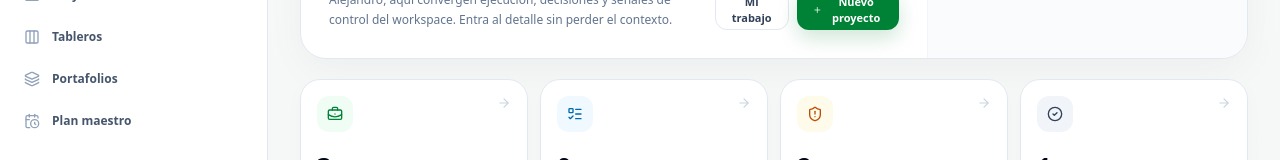
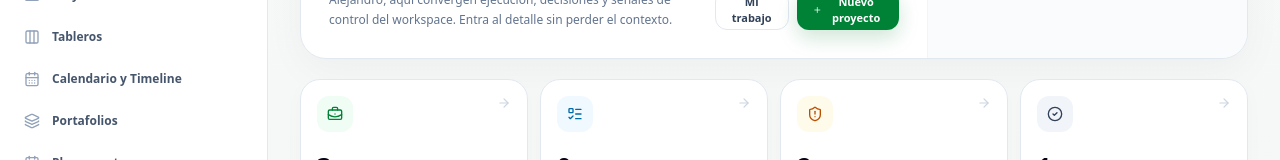
Before and after one commit to willyuceda10-alt/Nexus, a React (Vite) app: page / in a window 1280 px wide. Shown: the part 332-492 px from the top of the page. Built offline with nearby package versions, Linux system fonts and the light colour scheme; no server answers.

Commit message:
feat: expose calendar timeline in planning navigation

```diff
--- a/src/components/layout/Sidebar.tsx
+++ b/src/components/layout/Sidebar.tsx
@@ -81,6 +81,7 @@ export const Sidebar: React.FC = () => {
   const planningItems: NavigationItem[] = [
     { id: 'projects', label: 'Proyectos', icon: FolderKanban },
     { id: 'boards', label: 'Tableros', icon: Columns3 },
+    { id: 'calendar', label: 'Calendario y Timeline', icon: CalendarDays },
     { id: 'portfolios', label: 'Portafolios', icon: Layers3 },
     { id: 'timeline', label: 'Plan maestro', icon: CalendarClock },
   ];
```
